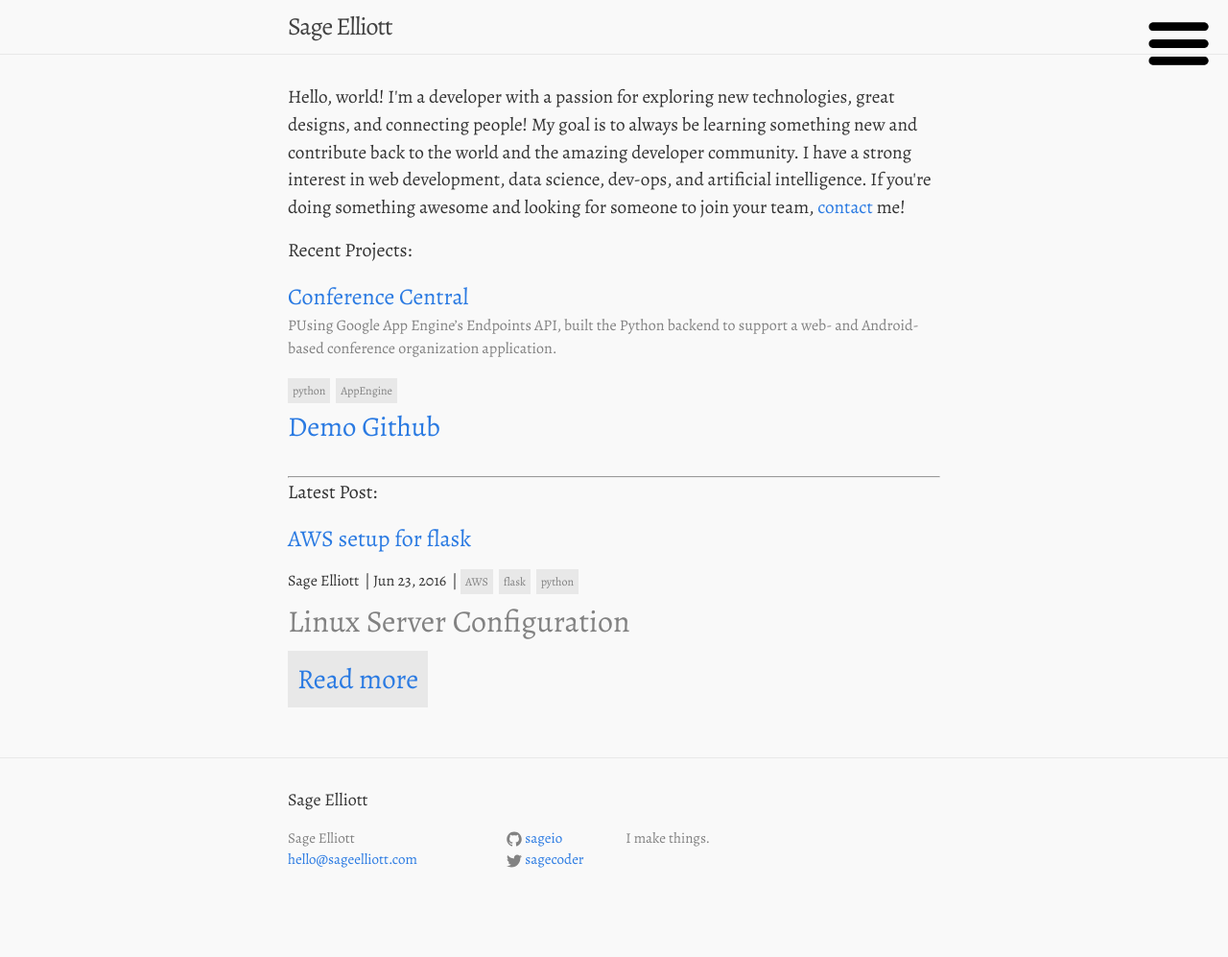
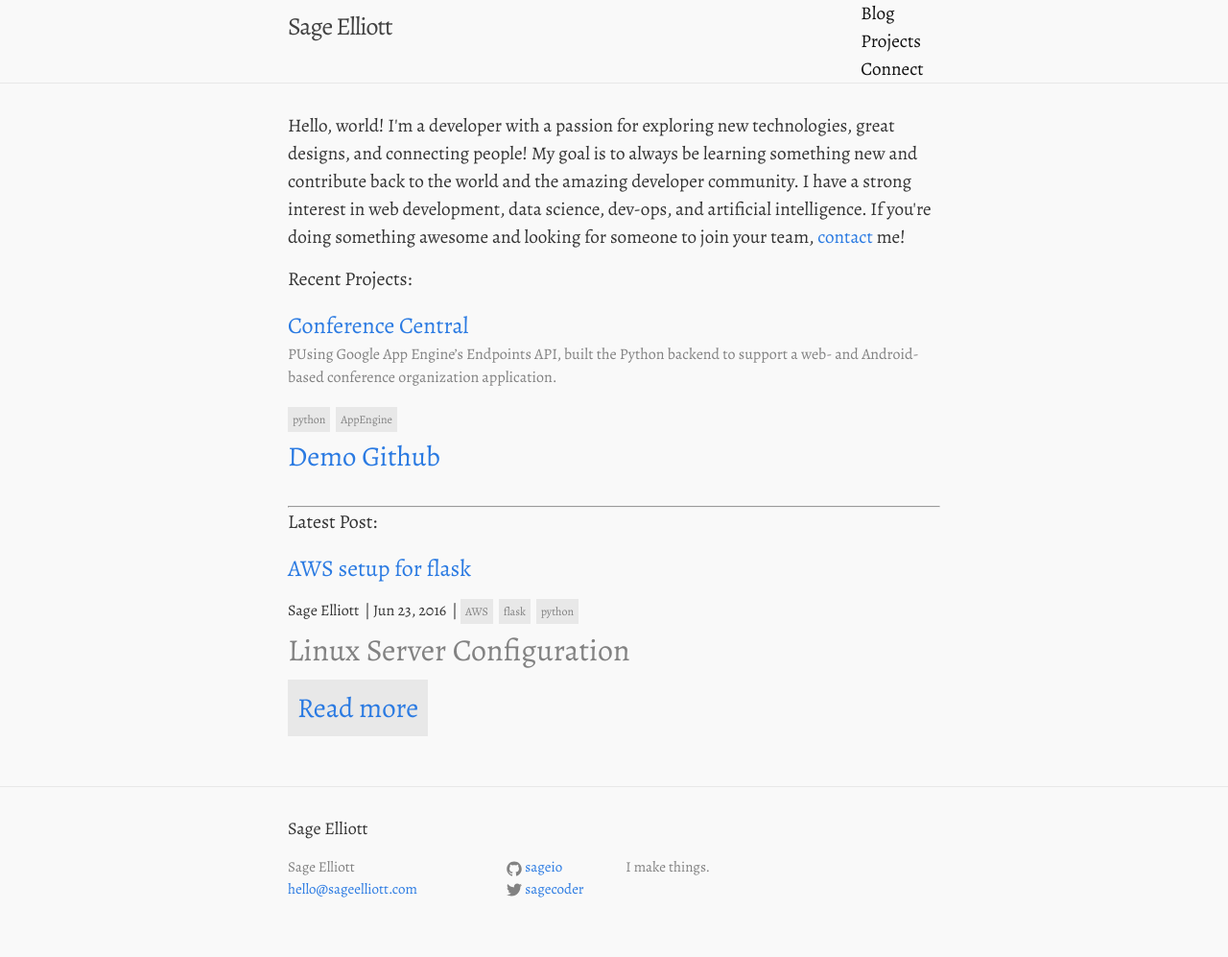
Before and after one commit to sagecodes/sage-blog, a Jekyll site: the page built from index.html, in a window 1280 px wide. Shown: the whole page at 96% size. Built offline with Jekyll 4.4.1, drawn with Linux system fonts in a browser that asks for light colours; nearby versions of some CDN libraries; some web fonts are replaced; before the commit the page ends 967 px from its top, so only the background shows below that.

Commit message:
refactor: clean up jekyll default media query for moile menu, and remove slide menu for testing flex layout instead

```diff
--- a/_includes/header.html
+++ b/_includes/header.html
@@ -7,25 +7,7 @@
     <div class="nav-bar">
         <!-- <img class="logopic" src="img/logoblack.png" alt="Sage Elliott Logo"> -->
 
-        <button type="button" class="js-menu-trigger sliding-panel-button">
-          <img class="logopic" src="{{ "/img/menu.png" | prepend: site.baseurl }}" alt="mobile menu">
-        </button>
-
-        <nav class="js-menu sliding-panel-content">
-          <ul>
-            {% for my_page in site.pages %}
-              {% if my_page.title %}
-              <li><a class="page-link" href="{{ my_page.url | prepend: site.baseurl }}">{{ my_page.title }}</a></li>
-              {% endif %}
-            {% endfor %}
-            <li><a class="page-link" href="{{ite.baseurl }}#connect">Connect</a></li>
-          </ul>
-        </nav>
-
-        <div class="js-menu-screen sliding-panel-fade-screen"></div>
-      </div>
-
-    <!-- <nav class="site-nav">
+    <nav class="site-nav">
       <a href="#" class="menu-icon">
         <svg viewBox="0 0 18 15">
           <path fill="#424242" d="M18,1.484c0,0.82-0.665,1.484-1.484,1.484H1.484C0.665,2.969,0,2.304,0,1.484l0,0C0,0.665,0.665,0,1.484,0 h15.031C17.335,0,18,0.665,18,1.484L18,1.484z"/>
@@ -34,7 +16,7 @@
         </svg>
       </a>
 
-      <div class="trigger">
+      <div class="menu">
         {% for my_page in site.pages %}
           {% if my_page.title %}
           <a class="page-link" href="{{ my_page.url | prepend: site.baseurl }}">{{ my_page.title }}</a>
@@ -42,7 +24,7 @@
         {% endfor %}
         <a class="page-link" href="{{ite.baseurl }}#connect">Connect</a>
       </div>
-    </nav> -->
+    </nav>
 
   </div>
 
--- a/_sass/_layout.scss
+++ b/_sass/_layout.scss
@@ -41,54 +41,7 @@
         }
     }
 
-    @include media-query($on-palm) {
-        position: absolute;
-        top: 9px;
-        right: $spacing-unit / 2;
-        background-color: $background-color;
-        border: 1px solid $grey-color-light;
-        border-radius: 5px;
-        text-align: right;
 
-        .menu-icon {
-            display: block;
-            float: right;
-            width: 36px;
-            height: 26px;
-            line-height: 0;
-            padding-top: 10px;
-            text-align: center;
-
-            > svg {
-                width: 18px;
-                height: 15px;
-
-                path {
-                    fill: $grey-color-dark;
-                }
-            }
-        }
-
-        .trigger {
-            clear: both;
-            display: none;
-        }
-
-        &:hover .trigger {
-            display: block;
-            padding-bottom: 5px;
-        }
-
-        .page-link {
-            display: block;
-            padding: 5px 10px;
-
-            &:not(:last-child) {
-                margin-right: 0;
-            }
-            margin-left: 20px;
-        }
-    }
 }
 
 
--- a/css/main.scss
+++ b/css/main.scss
@@ -102,84 +102,89 @@ body {
 Slide navigation pannel.
 ********************************/
 
-.sliding-panel-content {
-  $action-color: #477DCA !default;
-  $dark-gray: #333 !default;
-  $sliding-panel-border-color: $dark-gray;
-  $sliding-panel-background: lighten($sliding-panel-border-color, 5%);
-  $sliding-panel-color: #fff;
-  $sliding-panel-border: 1px solid $sliding-panel-border-color;
-  $sliding-panel-background-hover: $action-color;
-  $sliding-panel-color-hover: #fff;
-  $sliding-panel-background-focus: lighten($sliding-panel-background, 5%);
-
-  @include position(fixed, 0px 0px 0px auto);
-  @include size(220px 100%);
-  @include transform(translateX(220px));
-  @include transition(all 0.25s linear);
-  background: $sliding-panel-background;
-  z-index: 999999;
-  overflow-y: auto;
-  -webkit-overflow-scrolling: touch;
-
-  ul {
-    padding: 0;
-    margin: 0;
-  }
-
-  li {
-    list-style: none;
-
-  }
-
-  li a {
-    border-bottom: $sliding-panel-border;
-    color: $sliding-panel-color;
-    display: block;
-    font-weight: bold;
-    padding: 1em;
-    text-decoration: none;
-
-    &:focus {
-      background-color: $sliding-panel-background-focus;
-    }
-
-    &:hover {
-      background-color: $sliding-panel-background-hover;
-      color: $sliding-panel-color-hover;
-    }
-  }
-
-  &.is-visible {
-    @include transform(translateX(0));
-  }
+.site-nav, .page-link {
+  display: flex;
 }
 
-.sliding-panel-fade-screen {
-  @include position(fixed, 0px 0px 0px 0px);
-  @include transition;
-  background: black;
-  opacity: 0;
-  visibility: hidden;
-  z-index: 999998;
 
-  &.is-visible {
-    opacity: 0.4;
-    visibility: visible;
-  }
-}
-
-.sliding-panel-button {
-  padding: 10px 16px;
-  display: inline-block;
-  cursor: pointer;
-  position: fixed;
-  right: 0;
-  outline: none;
-  border: none;
-  background: none;
-
-  img {
-    height: 5.3em;
-  }
-}
+// .sliding-panel-content {
+//   $action-color: #477DCA !default;
+//   $dark-gray: #333 !default;
+//   $sliding-panel-border-color: $dark-gray;
+//   $sliding-panel-background: lighten($sliding-panel-border-color, 5%);
+//   $sliding-panel-color: #fff;
+//   $sliding-panel-border: 1px solid $sliding-panel-border-color;
+//   $sliding-panel-background-hover: $action-color;
+//   $sliding-panel-color-hover: #fff;
+//   $sliding-panel-background-focus: lighten($sliding-panel-background, 5%);
+//
+//   @include position(fixed, 0px 0px 0px auto);
+//   @include size(220px 100%);
+//   @include transform(translateX(220px));
+//   @include transition(all 0.25s linear);
+//   background: $sliding-panel-background;
+//   z-index: 999999;
+//   overflow-y: auto;
+//   -webkit-overflow-scrolling: touch;
+//
+//   ul {
+//     padding: 0;
+//     margin: 0;
+//   }
+//
+//   li {
+//     list-style: none;
+//
+//   }
+//
+//   li a {
+//     border-bottom: $sliding-panel-border;
+//     color: $sliding-panel-color;
+//     display: block;
+//     font-weight: bold;
+//     padding: 1em;
+//     text-decoration: none;
+//
+//     &:focus {
+//       background-color: $sliding-panel-background-focus;
+//     }
+//
+//     &:hover {
+//       background-color: $sliding-panel-background-hover;
+//       color: $sliding-panel-color-hover;
+//     }
+//   }
+//
+//   &.is-visible {
+//     @include transform(translateX(0));
+//   }
+// }
+//
+// .sliding-panel-fade-screen {
+//   @include position(fixed, 0px 0px 0px 0px);
+//   @include transition;
+//   background: black;
+//   opacity: 0;
+//   visibility: hidden;
+//   z-index: 999998;
+//
+//   &.is-visible {
+//     opacity: 0.4;
+//     visibility: visible;
+//   }
+// }
+//
+// .sliding-panel-button {
+//   padding: 10px 16px;
+//   display: inline-block;
+//   cursor: pointer;
+//   position: fixed;
+//   right: 0;
+//   outline: none;
+//   border: none;
+//   background: none;
+//
+//   img {
+//     height: 5.3em;
+//   }
+// }
```
